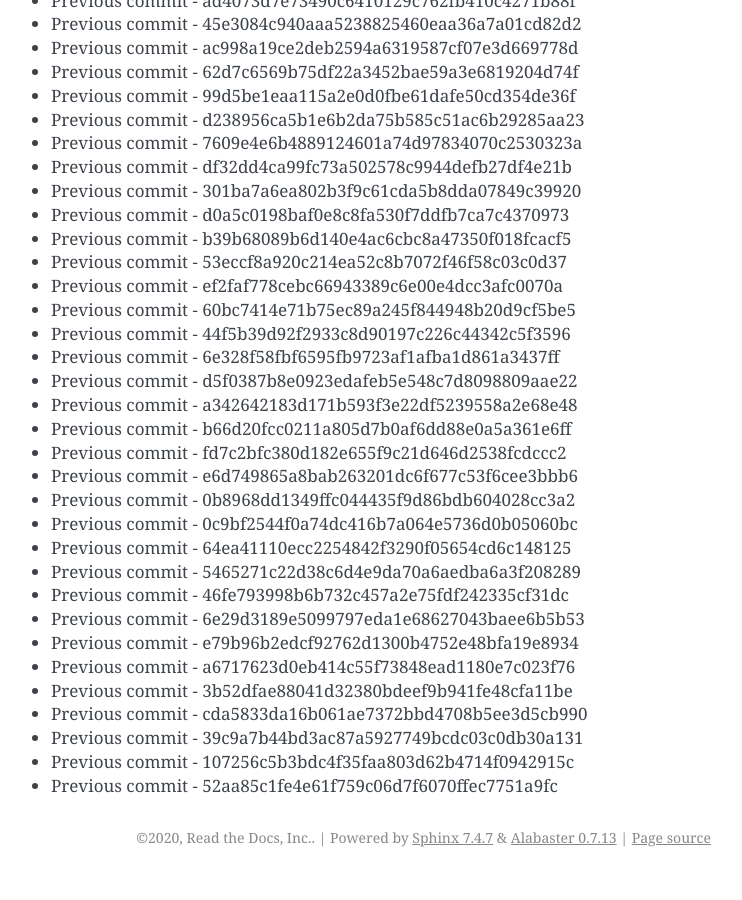
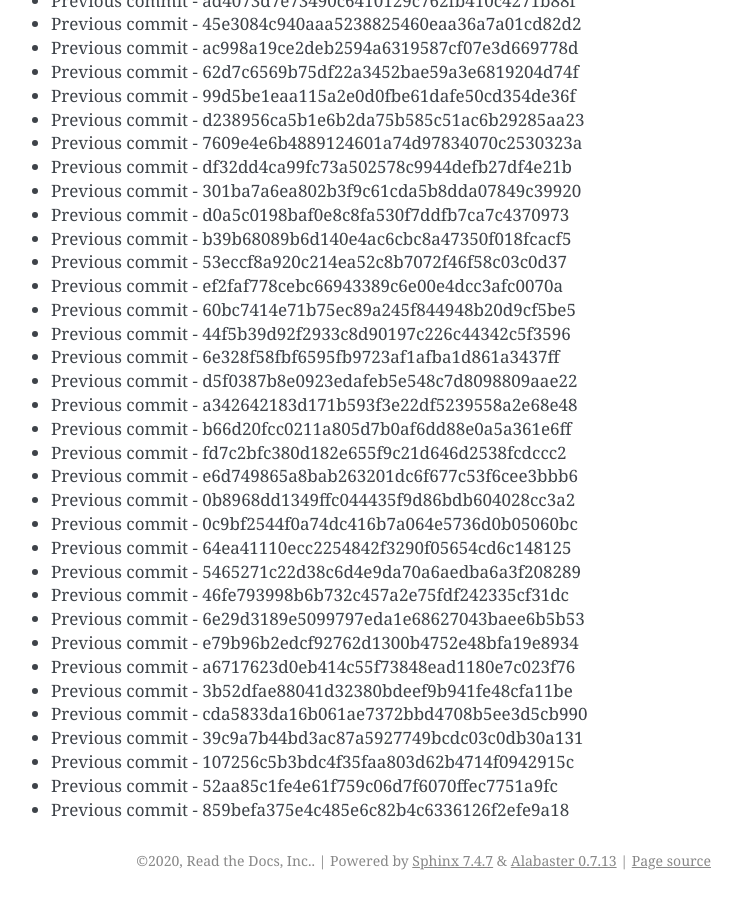
Before and after one commit to readthedocs/rtd-git-stresstest, a Sphinx documentation site: the page built from docs/updates.rst, in a window 1280 px wide and 900 px high, scrolled down 61575 px. Shown: the whole window, without its empty margins (399-1141 px from the left). Built offline with Sphinx 7.4.7, drawn with Linux system fonts in a browser that asks for light colours; before the commit the page ends 62452 px from its top, so only the background shows below that.

Commit message:
Generating commit from previous: 859befa375e4c485e6c82b4c6336126f2efe9a18

```diff
--- a/docs/updates.rst
+++ b/docs/updates.rst
@@ -2619,3 +2619,4 @@ It can be tested for any performance characteristics.
 * Previous commit - 39c9a7b44bd3ac87a5927749bcdc03c0db30a131
 * Previous commit - 107256c5b3bdc4f35faa803d62b4714f0942915c
 * Previous commit - 52aa85c1fe4e61f759c06d7f6070ffec7751a9fc
+* Previous commit - 859befa375e4c485e6c82b4c6336126f2efe9a18
```
